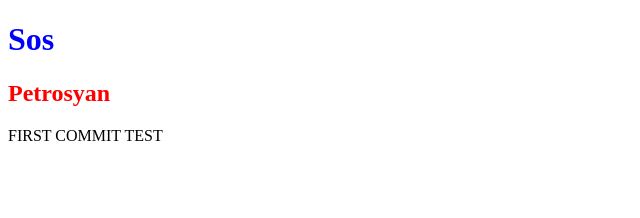
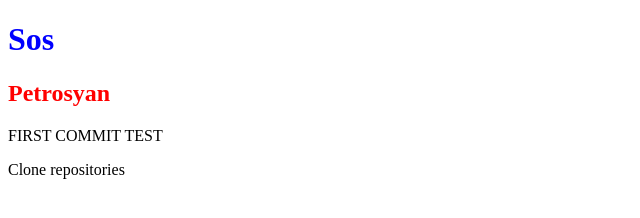
Before and after one commit to SosPetrosyan/test03062020, a plain HTML site: page index.html in a window 1280 px wide. Shown: the whole page, without its empty margins (0-640 px from the left). Drawn offline with Linux system fonts and the light colour scheme.

Commit message:
Clone test

```diff
--- a/index.html
+++ b/index.html
@@ -11,5 +11,8 @@
     <h2 class="surname">Petrosyan</h2>
 
     <p>FIRST COMMIT TEST</p>
+
+
+    <p>Clone repositories</p>
 </body>
 </html>
```
